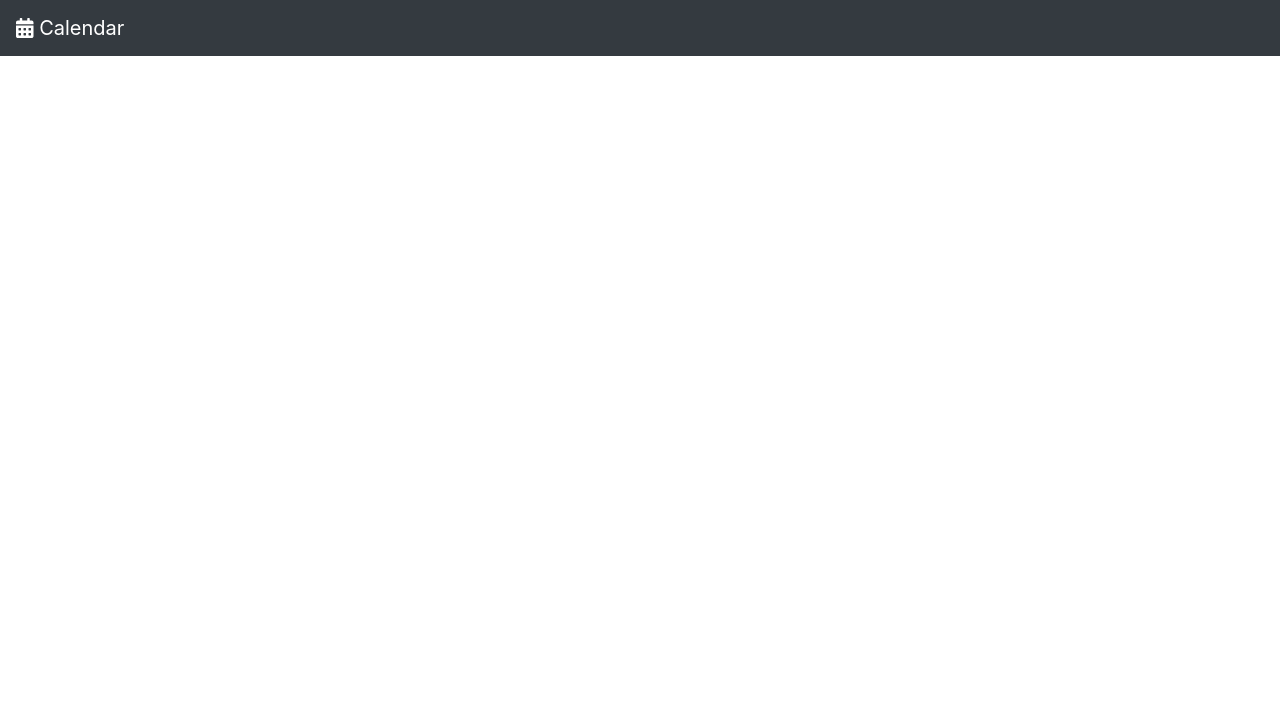
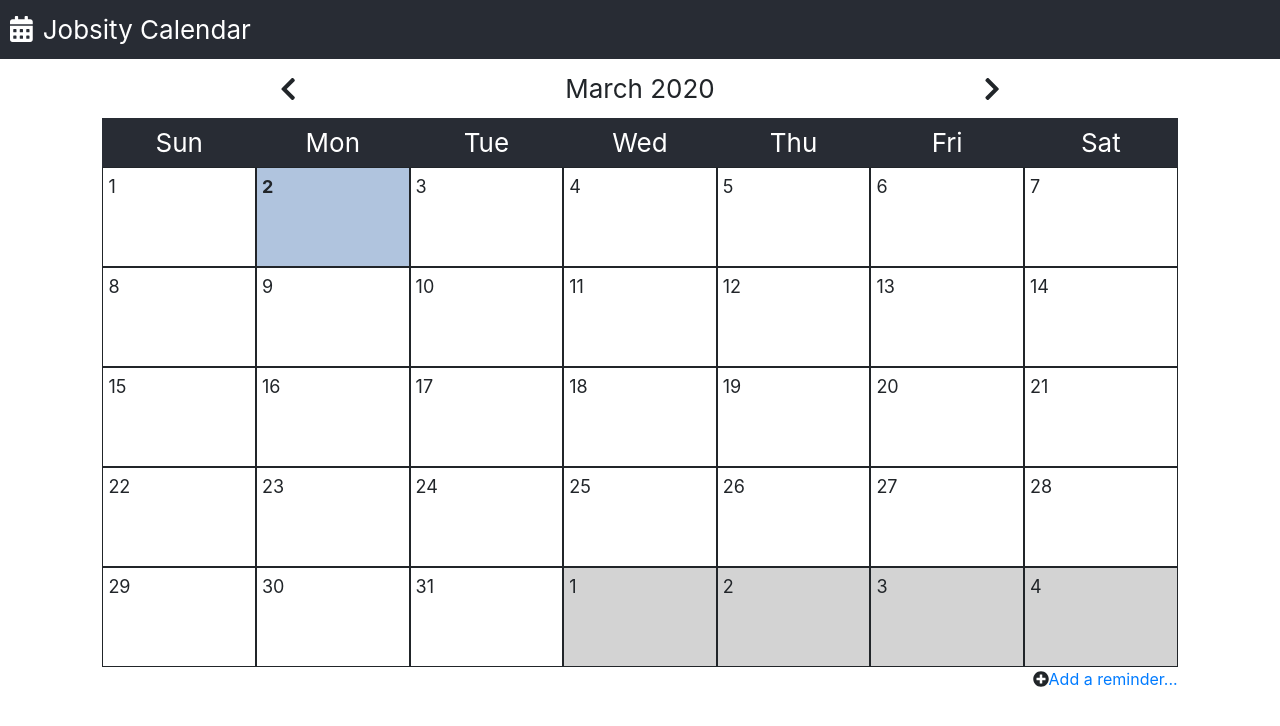
Before and after one commit to fx2000/react-calendar, a React (Create React App) app: page / in a window 1280 px wide. Shown: the top 726 px of the page. Built offline with nearby package versions, Linux system fonts and the light colour scheme.

Commit message:
Preliminary calendar component

```diff
--- a/package.json
+++ b/package.json
@@ -4,6 +4,7 @@
   "private": true,
   "dependencies": {
     "@fortawesome/fontawesome-svg-core": "^1.2.27",
+    "@fortawesome/free-brands-svg-icons": "^5.12.1",
     "@fortawesome/free-solid-svg-icons": "^5.12.1",
     "@fortawesome/react-fontawesome": "^0.1.8",
     "@testing-library/jest-dom": "^4.2.4",
@@ -11,10 +12,9 @@
     "@testing-library/user-event": "^7.2.1",
     "axios": "^0.19.2",
     "bootstrap": "^4.4.1",
-    "moment": "^2.24.0",
+    "date-fns": "^2.10.0",
     "react": "^16.13.0",
     "react-big-calendar": "^0.24.0",
-    "react-bootstrap": "^1.0.0-beta.17",
     "react-dom": "^16.13.0",
     "react-router-bootstrap": "^0.25.0",
     "react-router-dom": "^5.1.2",
--- a/src/App.css
+++ b/src/App.css
@@ -1,38 +1,74 @@
-.App {
-  text-align: center;
+nav {
+  background-color: #282c34;
+  display: flex;
+  font-size: calc(10px + 2vmin);
+  color: white;
+  padding: 10px;
 }
 
-.App-logo {
-  height: 40vmin;
-  pointer-events: none;
+.title {
+  padding-left: 10px;
 }
 
-@media (prefers-reduced-motion: no-preference) {
-  .App-logo {
-    animation: App-logo-spin infinite 20s linear;
-  }
+.calendar {
+  display: flex;
+  flex-direction: column;
+  justify-content: space-around;
+  margin: 0 8% 0 8%;
 }
 
-.App-header {
+.controls {
+  display: grid;
+  grid-template-columns: repeat(3, 1fr);
+  align-items: center;
+  font-size: calc(10px + 2vmin);
+  padding: 10px;
+}
+
+.control-container {
+  display: flex;
+  justify-content: space-around;
+}
+
+.weekdays-grid {
+  display: grid;
+  grid-template-columns: repeat(7, 1fr);
   background-color: #282c34;
-  min-height: 100vh;
-  display: flex;
-  flex-direction: column;
-  align-items: center;
-  justify-content: center;
   font-size: calc(10px + 2vmin);
   color: white;
 }
 
-.App-link {
-  color: #61dafb;
+.weekdays {
+  display: flex;
+  justify-content: space-around;
+  padding: 5px;
 }
 
-@keyframes App-logo-spin {
-  from {
-    transform: rotate(0deg);
-  }
-  to {
-    transform: rotate(360deg);
-  }
+.days-grid {
+  display: grid;
+  grid-template-columns: repeat(7, 1fr);
 }
+
+.days {
+  display: flex;
+  flex-direction: column;
+  font-size: calc(10px + 1vmin);
+  border: solid 1px;
+  min-height: 100px;
+  padding: 5px;
+}
+
+.disabled {
+  background-color: lightgrey;
+}
+
+.selected {
+  font-weight: bolder;
+  background-color: lightsteelblue;
+}
+
+.footer-buttons {
+  display: flex;
+  align-items: center;
+  justify-content: right;
+}
--- a/src/App.js
+++ b/src/App.js
@@ -1,15 +1,35 @@
 import React, { Component } from 'react';
-import { Switch, Route } from 'react-router-dom';
+/* import { Switch, Route } from 'react-router-dom'; */
 import './App.css';
 
 // Components
-import Titlebar from './components/Titlebar/Titlebar';
+import Navbar from './components/Navbar/Navbar';
+import Calendar from './components/Calendar/Calendar';
+
+// FontAwesome Icons
+import { library } from '@fortawesome/fontawesome-svg-core';
+import { fab } from '@fortawesome/free-brands-svg-icons';
+import {
+  faChevronLeft,
+  faChevronRight,
+  faCalendarAlt,
+  faPlusCircle
+} from '@fortawesome/free-solid-svg-icons';
+
+library.add(
+  fab,
+  faChevronLeft,
+  faChevronRight,
+  faCalendarAlt,
+  faPlusCircle
+);
 
 class App extends Component {
   render () {
     return (
       <>
-        <Titlebar />
+        <Navbar />
+        <Calendar />
       </>
     );
   }
--- /dev/null
+++ b/src/components/Calendar/Calendar.js
@@ -0,0 +1,118 @@
+import React, { useState } from 'react';
+import {
+  format,
+  addMonths,
+  subMonths,
+  startOfWeek,
+  addDays,
+  startOfMonth,
+  endOfMonth,
+  endOfWeek,
+  isSameMonth,
+  isSameDay,
+  isToday,
+  parse
+} from 'date-fns';
+import { FontAwesomeIcon } from '@fortawesome/react-fontawesome';
+
+const Calendar = () => {
+  // Date hooks
+  const [
+    currentDate,
+    setCurrentDate
+  ] = useState(new Date());
+  const [
+    selectedDate,
+    setSelectedDate
+  ] = useState(new Date());
+
+  // Calendar: header and controls
+  const controls = () => {
+    return (
+      <header className='controls'>
+        <div className='control-container'>
+          <FontAwesomeIcon icon='chevron-left'
+            onClick={() => setCurrentDate(subMonths(currentDate, 1))}
+          />
+        </div>
+        <div className='control-container'>{format(currentDate, 'MMMMMM yyyy')}</div>
+        <div className='control-container'>
+          <FontAwesomeIcon icon='chevron-right'
+            onClick={() => setCurrentDate(addMonths(currentDate, 1))}
+          />
+        </div>
+      </header>
+    );
+  };
+
+  // Calendar: Days of the week
+  const weekdays = () => {
+    const days = [];
+    const startDate = startOfWeek(currentDate);
+
+    for (let i = 0; i < 7; i++) {
+      days.push(
+        <div key={i} className='weekdays'>
+          {format(addDays(startDate, i), 'eee')}
+        </div>
+      );
+    }
+    return <div className='weekdays-grid'>{days}</div>;
+  };
+
+  // Calendar: Dates
+  const dates = () => {
+    const monthStart = startOfMonth(currentDate);
+    const monthEnd = endOfMonth(monthStart);
+    const dateStart = startOfWeek(monthStart);
+    const dateEnd = endOfWeek(monthEnd);
+    const weeks = [];
+
+    let days = [];
+    let day = dateStart;
+    let formattedDate = '';
+
+    while (day <= dateEnd) {
+      for (let i = 0; i < 7; i++) {
+        formattedDate = format(day, 'd');
+        const cloneDay = day;
+
+        days.push(
+          <div
+            className={
+              `${!isSameMonth(day, monthStart) ? 'disabled'
+                : isSameDay(day, selectedDate) ? 'selected'
+                : ''}`
+            }
+            key={day}
+            onClick={() => setSelectedDate(cloneDay) }
+          >
+            <span className='days'>{formattedDate}</span>
+          </div>
+        );
+        day = addDays(day, 1);
+      }
+      weeks.push(
+        <div className='days-grid' key={day}> {days} </div>
+      );
+      days = [];
+    }
+    return <div className='weeks'>{weeks}</div>;
+  };
+
+  return (
+    <section className='calendar'>
+      {controls()}
+      {weekdays()}
+      {dates()}
+      <footer className='footer-buttons'>
+        <FontAwesomeIcon icon='plus-circle'
+          onClick={() => setCurrentDate(addMonths(currentDate, 1))}
+        />
+        <a href='/'>Add a reminder...</a>
+      </footer>
+    </section>
+  );
+};
+
+export default Calendar;
--- /dev/null
+++ b/src/components/Navbar/Navbar.js
@@ -0,0 +1,13 @@
+import React from 'react';
+import { FontAwesomeIcon } from '@fortawesome/react-fontawesome';
+
+const Navbar = () => {
+  return (
+    <nav>
+      <FontAwesomeIcon icon='calendar-alt' />
+      <span className='title'>Jobsity Calendar</span>
+    </nav>
+  );
+};
+
+export default Navbar;
--- a/src/components/Titlebar/Titlebar.js
+++ /dev/null
@@ -1,24 +0,0 @@
-import React from 'react';
-import { LinkContainer } from 'react-router-bootstrap';
-
-// Bootstrap Components
-import {
-  Navbar
-} from 'react-bootstrap';
-
-// FontAwesome Icons
-import { FontAwesomeIcon } from '@fortawesome/react-fontawesome';
-import { faCalendarAlt } from '@fortawesome/free-solid-svg-icons';
-
-const Titlebar = () => {
-  return (
-    <Navbar bg="dark" variant="dark">
-      <Navbar.Brand href="/">
-        <FontAwesomeIcon icon={faCalendarAlt} />{' '}
-        Calendar
-      </Navbar.Brand>
-    </Navbar>
-  );
-};
-
-export default Titlebar;
```
Also changed, not shown: 1 other file (tests, documents, lock files or other folders).
